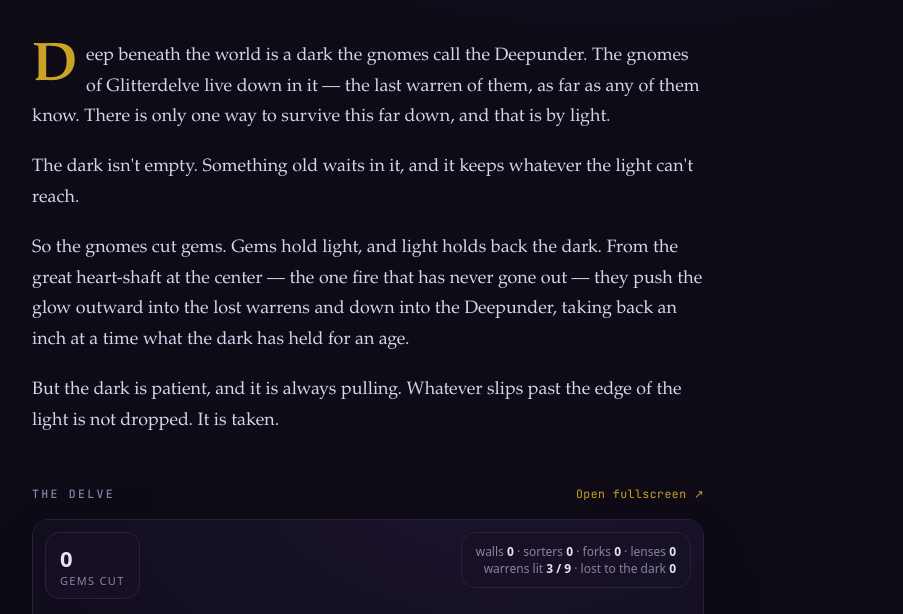
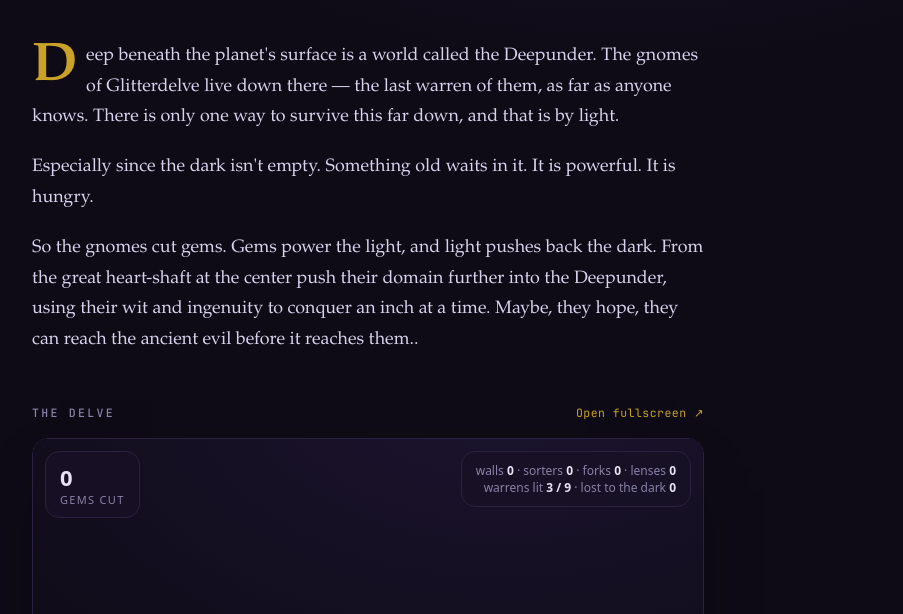
Before and after one commit to Kautiontape/glitterdelve, a plain HTML site: page index.html in a window 1280 px wide. Shown: the part 186-800 px from the top of the page, without its empty margins (272-1175 px from the left). Drawn offline with Linux system fonts and the light colour scheme.

Commit message:
Improved story text

```diff
--- a/index.html
+++ b/index.html
@@ -152,10 +152,9 @@
     </header>
 
     <section class="lore" aria-label="Story">
-      <p class="drop">Deep beneath the world is a dark the gnomes call the Deepunder. The gnomes of Glitterdelve live down in it &mdash; the last warren of them, as far as any of them know. There is only one way to survive this far down, and that is by light.</p>
-      <p>The dark isn't empty. Something old waits in it, and it keeps whatever the light can't reach.</p>
-      <p>So the gnomes cut gems. Gems hold light, and light holds back the dark. From the great heart-shaft at the center &mdash; the one fire that has never gone out &mdash; they push the glow outward into the lost warrens and down into the Deepunder, taking back an inch at a time what the dark has held for an age.</p>
-      <p>But the dark is patient, and it is always pulling. Whatever slips past the edge of the light is not dropped. It is taken.</p>
+      <p class="drop">Deep beneath the planet's surface is a world called the Deepunder. The gnomes of Glitterdelve live down there &mdash; the last warren of them, as far as anyone knows. There is only one way to survive this far down, and that is by light.</p>
+      <p>Especially since the dark isn't empty. Something old waits in it. It is powerful. It is hungry.</p>
+      <p>So the gnomes cut gems. Gems power the light, and light pushes back the dark. From the great heart-shaft at the center push their domain further into the Deepunder, using their wit and ingenuity to conquer an inch at a time. Maybe, they hope, they can reach the ancient evil before it reaches them..</p>
     </section>
 
     <section class="play" aria-label="Play">
```
